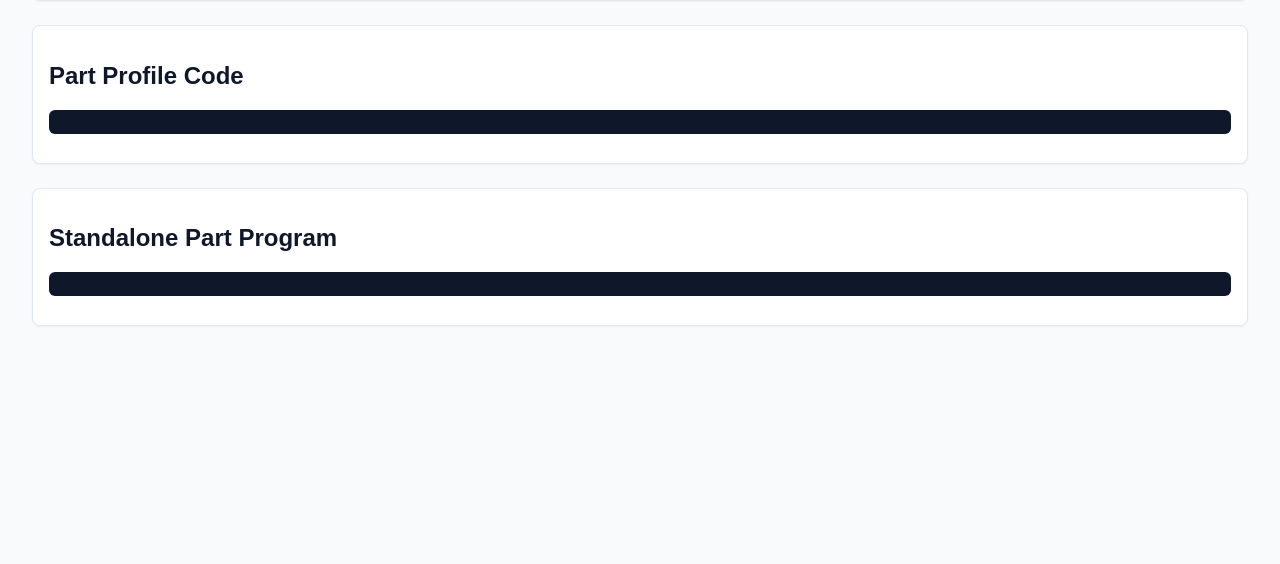
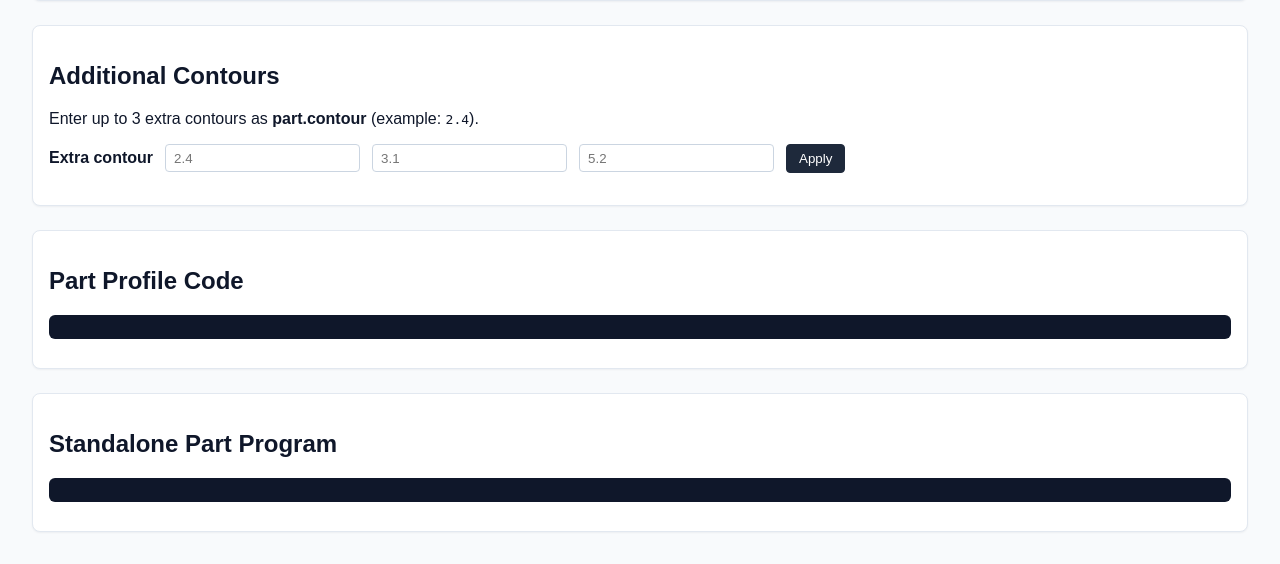
Before and after one commit to ravenorb/g-code, a FastAPI app: page /jobs/1/parts/1/view in a window 1280 px wide. Shown: the part 707-1271 px from the top of the page. Before the commit the page ends 1033 px from the top, so only its background shows below. Run offline with FastAPI, Linux system fonts and the light colour scheme.

Commit message:
Add extra contour support to part view

```diff
--- a/server/app/main.py
+++ b/server/app/main.py
@@ -1,6 +1,8 @@
 from __future__ import annotations
 
 import logging
+import re
+from dataclasses import dataclass
 from datetime import datetime, timezone
 from pathlib import Path
 from typing import Annotated, Optional
@@ -12,6 +14,7 @@ from .config import DEFAULT_CONFIG, ServiceConfig
 from .diagnostics import ValidationService, hash_payload
 from .extract import extract_part_profile_program, extract_part_program
 from .models import (
+    ContourPlotModel,
     DiagnosticModel,
     ExtractRequest,
     ExtractResponse,
@@ -28,7 +31,7 @@ from .models import (
     ValidationSummary,
 )
 from .release import ReleaseManager
-from .parser import build_part_plot_points, extract_part_block, load_from_bytes
+from .parser import build_part_plot_points, extract_part_block, extract_part_contour_block, load_from_bytes
 from .storage import StorageManager, extract_sheet_setup
 
 app = FastAPI(title="HK Parser Service", version="0.1.0")
@@ -255,6 +258,7 @@ def _to_part_model(part, raw_lines: list[str]) -> PartSummaryModel:
 async def part_detail(
     job_id: str,
     part_number: int,
+    extra_contours: Optional[str] = None,
     release_manager: ReleaseManager = Depends(get_release_manager),
 ) -> PartDetailModel:
     validation = release_manager.get_validation(job_id)
@@ -267,9 +271,38 @@ async def part_detail(
 
     contour_block = extract_part_block(validation.raw_lines, part.part_line)
     plot_points = build_part_plot_points(contour_block)
+    extra_contour_refs = _parse_extra_contours(extra_contours, validation.parts)
+    extra_contour_blocks = [
+        (
+            ref.part_number,
+            ref.contour_index,
+            extract_part_contour_block(validation.raw_lines, ref.part_line, ref.contour_index),
+        )
+        for ref in extra_contour_refs
+    ]
+    plot_contours = [
+        ContourPlotModel(label=str(idx + 1), points=[[float(point[0]), float(point[1])] for point in contour])
+        for idx, contour in enumerate(plot_points)
+    ]
+    for part_number_ref, contour_index, block in extra_contour_blocks:
+        if not block:
+            continue
+        extra_points = build_part_plot_points(block)
+        if not extra_points:
+            continue
+        plot_contours.append(
+            ContourPlotModel(
+                label=f"{part_number_ref}.{contour_index}",
+                points=[[float(point[0]), float(point[1])] for point in extra_points[0]],
+            )
+        )
     content = "\n".join(validation.raw_lines)
     profile_block = extract_part_profile_program(content, part.part_line).lines
-    part_program = extract_part_program(content, part.part_line).lines
+    part_program = extract_part_program(
+        content,
+        part.part_line,
+        extra_contours=[(ref.part_line, ref.contour_index) for ref in extra_contour_refs],
+    ).lines
     return PartDetailModel(
         part_number=part.part_number,
         part_line=part.part_line,
@@ -282,6 +315,7 @@ async def part_detail(
         anchor_y=part.anchor_y,
         profile_block=profile_block,
         plot_points=[[list(point) for point in contour] for contour in plot_points],
+        plot_contours=plot_contours,
         part_program=part_program,
     )
 
@@ -301,6 +335,29 @@ async def part_view(job_id: str, part_number: int) -> HTMLResponse:
             margin: 2rem;
             background: #f8fafc;
             color: #0f172a;
+          }}
+          .row {{
+            display: flex;
+            flex-wrap: wrap;
+            gap: 0.75rem;
+            align-items: center;
+          }}
+          .row label {{
+            font-weight: 600;
+          }}
+          .row input {{
+            padding: 0.35rem 0.5rem;
+            border: 1px solid #cbd5e1;
+            border-radius: 4px;
+            min-width: 120px;
+          }}
+          .row button {{
+            padding: 0.4rem 0.75rem;
+            border-radius: 4px;
+            border: 1px solid #1e293b;
+            background: #1e293b;
+            color: #ffffff;
+            cursor: pointer;
           }}
           .card {{
             background: #ffffff;
@@ -333,6 +390,18 @@ async def part_view(job_id: str, part_number: int) -> HTMLResponse:
           <p id="plot-info"></p>
         </div>
         <div class="card">
+          <h2>Additional Contours</h2>
+          <p>Enter up to 3 extra contours as <strong>part.contour</strong> (example: <code>2.4</code>).</p>
+          <div class="row">
+            <label for="extra-contour-1">Extra contour</label>
+            <input id="extra-contour-1" class="extra-contour" placeholder="2.4" />
+            <input id="extra-contour-2" class="extra-contour" placeholder="3.1" />
+            <input id="extra-contour-3" class="extra-contour" placeholder="5.2" />
+            <button id="apply-contours" type="button">Apply</button>
+          </div>
+          <p id="contour-status"></p>
+        </div>
+        <div class="card">
           <h2>Part Profile Code</h2>
           <pre id="profile-code"></pre>
         </div>
@@ -345,9 +414,24 @@ async def part_view(job_id: str, part_number: int) -> HTMLResponse:
           const plotInfo = document.getElementById("plot-info");
           const profileCode = document.getElementById("profile-code");
           const partProgram = document.getElementById("part-program");
+          const contourStatus = document.getElementById("contour-status");
+          const contourInputs = Array.from(document.querySelectorAll(".extra-contour"));
+          const applyContours = document.getElementById("apply-contours");
 
-          async function loadPart() {{
-            const resp = await fetch("/jobs/{job_id}/parts/{part_number}");
+          function getExtraContours() {{
+            return contourInputs.map((input) => input.value.trim()).filter(Boolean);
+          }}
+
+          function buildQueryString(entries) {{
+            if (!entries.length) return "";
+            const query = new URLSearchParams();
+            query.set("extra_contours", entries.join(","));
+            return `?${{query.toString()}}`;
+          }}
+
+          async function loadPart(entries = getExtraContours()) {{
+            const queryString = buildQueryString(entries);
+            const resp = await fetch(`/jobs/{job_id}/parts/{part_number}${{queryString}}`);
             if (!resp.ok) {{
               plotInfo.textContent = "Unable to load part details.";
               return;
@@ -355,17 +439,23 @@ async def part_view(job_id: str, part_number: int) -> HTMLResponse:
             const data = await resp.json();
             profileCode.textContent = (data.profile_block || []).join("\\n");
             partProgram.textContent = (data.part_program || []).join("\\n");
-            renderPlot(data.plot_points || []);
+            renderPlot(data.plot_contours || data.plot_points || []);
+            contourStatus.textContent = entries.length
+              ? `Including extra contours: ${{entries.join(", ")}}`
+              : "No extra contours selected.";
           }}
 
-          function renderPlot(points) {{
+          function renderPlot(contours) {{
             const ctx = plotCanvas.getContext("2d");
             ctx.clearRect(0, 0, plotCanvas.width, plotCanvas.height);
-            if (!points.length) {{
+            const normalizedContours = Array.isArray(contours[0]?.points)
+              ? contours
+              : contours.map((points, index) => ({{ label: String(index + 1), points }}));
+            if (!normalizedContours.length) {{
               plotInfo.textContent = "No plot data found for this part.";
               return;
             }}
-            const flatPoints = points.flat();
+            const flatPoints = normalizedContours.flatMap((contour) => contour.points);
             if (!flatPoints.length) {{
               plotInfo.textContent = "No plot data found for this part.";
               return;
@@ -387,10 +477,10 @@ async def part_view(job_id: str, part_number: int) -> HTMLResponse:
             ctx.lineWidth = 2;
             ctx.font = "13px Arial";
             ctx.fillStyle = "#0f172a";
-            points.forEach((contour, contourIndex) => {{
-              if (!contour.length) return;
+            normalizedContours.forEach((contour, contourIndex) => {{
+              if (!contour.points.length) return;
               ctx.beginPath();
-              contour.forEach((point, index) => {{
+              contour.points.forEach((point, index) => {{
                 const x = (point[0] - minX) * scale + padding;
                 const y = (maxY - point[1]) * scale + padding;
                 if (index === 0) {{
@@ -400,7 +490,7 @@ async def part_view(job_id: str, part_number: int) -> HTMLResponse:
                 }}
               }});
               ctx.stroke();
-              const centroid = contour.reduce(
+              const centroid = contour.points.reduce(
                 (acc, point) => {{
                   acc.x += point[0];
                   acc.y += point[1];
@@ -408,10 +498,10 @@ async def part_view(job_id: str, part_number: int) -> HTMLResponse:
                 }},
                 {{ x: 0, y: 0 }}
               );
-              const count = contour.length || 1;
+              const count = contour.points.length || 1;
               const labelX = ((centroid.x / count) - minX) * scale + padding;
               const labelY = (maxY - centroid.y / count) * scale + padding;
-              ctx.fillText(String(contourIndex + 1), labelX + 4, labelY - 4);
+              ctx.fillText(contour.label || String(contourIndex + 1), labelX + 4, labelY - 4);
             }});
             plotInfo.textContent =
               "Bounds: X " +
@@ -424,12 +514,69 @@ async def part_view(job_id: str, part_number: int) -> HTMLResponse:
               maxY;
           }}
 
+          function syncInputsFromUrl() {{
+            const params = new URLSearchParams(window.location.search);
+            const raw = params.get("extra_contours");
+            if (!raw) return;
+            raw.split(",").slice(0, contourInputs.length).forEach((value, index) => {{
+              contourInputs[index].value = value.trim();
+            }});
+          }}
+
+          applyContours.addEventListener("click", () => {{
+            const entries = getExtraContours();
+            const queryString = buildQueryString(entries);
+            const url = new URL(window.location.href);
+            url.search = queryString ? queryString.slice(1) : "";
+            window.history.replaceState({{}}, "", url);
+            loadPart(entries);
+          }});
+
+          syncInputsFromUrl();
           loadPart();
         </script>
       </body>
     </html>
     """
     return HTMLResponse(html)
+
+
+@dataclass
+class ExtraContourRef:
+    part_number: int
+    part_line: int
+    contour_index: int
+
+
+def _parse_extra_contours(raw: Optional[str], parts: list[PartSummaryModel]) -> list[ExtraContourRef]:
+    if not raw:
+        return []
+    tokens = [token.strip() for token in raw.split(",") if token.strip()]
+    if not tokens:
+        return []
+    refs: list[ExtraContourRef] = []
+    pattern = re.compile(r"^(?P<part>\d+)\s*\.\s*(?P<contour>\d+)$")
+    for token in tokens:
+        match = pattern.match(token)
+        if not match:
+            continue
+        part_number = int(match.group("part"))
+        contour_index = int(match.group("contour"))
+        part = next((p for p in parts if p.part_number == part_number), None)
+        if part is None:
+            continue
+        if contour_index < 1 or contour_index > part.contours:
+            continue
+        refs.append(
+            ExtraContourRef(
+                part_number=part_number,
+                part_line=part.part_line,
+                contour_index=contour_index,
+            )
+        )
+        if len(refs) >= 3:
+            break
+    return refs
 
 
 def _build_display_lines(result) -> list[ParsedLineModel]:
--- a/server/app/templates/index.html
+++ b/server/app/templates/index.html
@@ -310,7 +310,10 @@
           (spot) => x >= spot.x && x <= spot.x + spot.width && y >= spot.y && y <= spot.y + spot.height
         );
         if (hit) {
-          window.location.href = hit.url;
+          const newTab = window.open(hit.url, "_blank", "noopener");
+          if (!newTab) {
+            window.location.href = hit.url;
+          }
         }
       });
     </script>
```
Also changed, not shown: server/app/extract.py (+49 -1 lines), server/app/models.py (+9 -0 lines), server/app/parser.py (+16 -0 lines).
